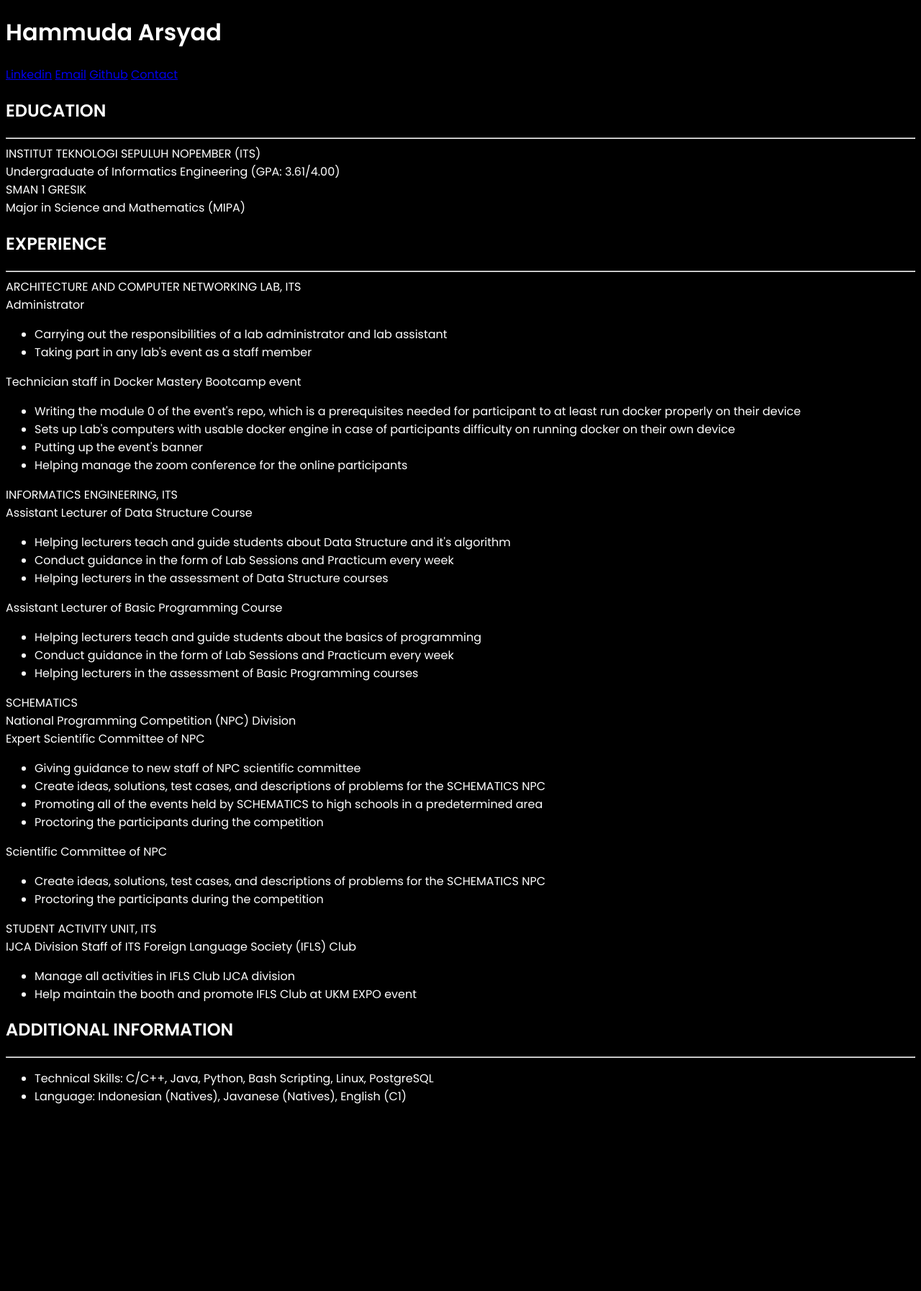
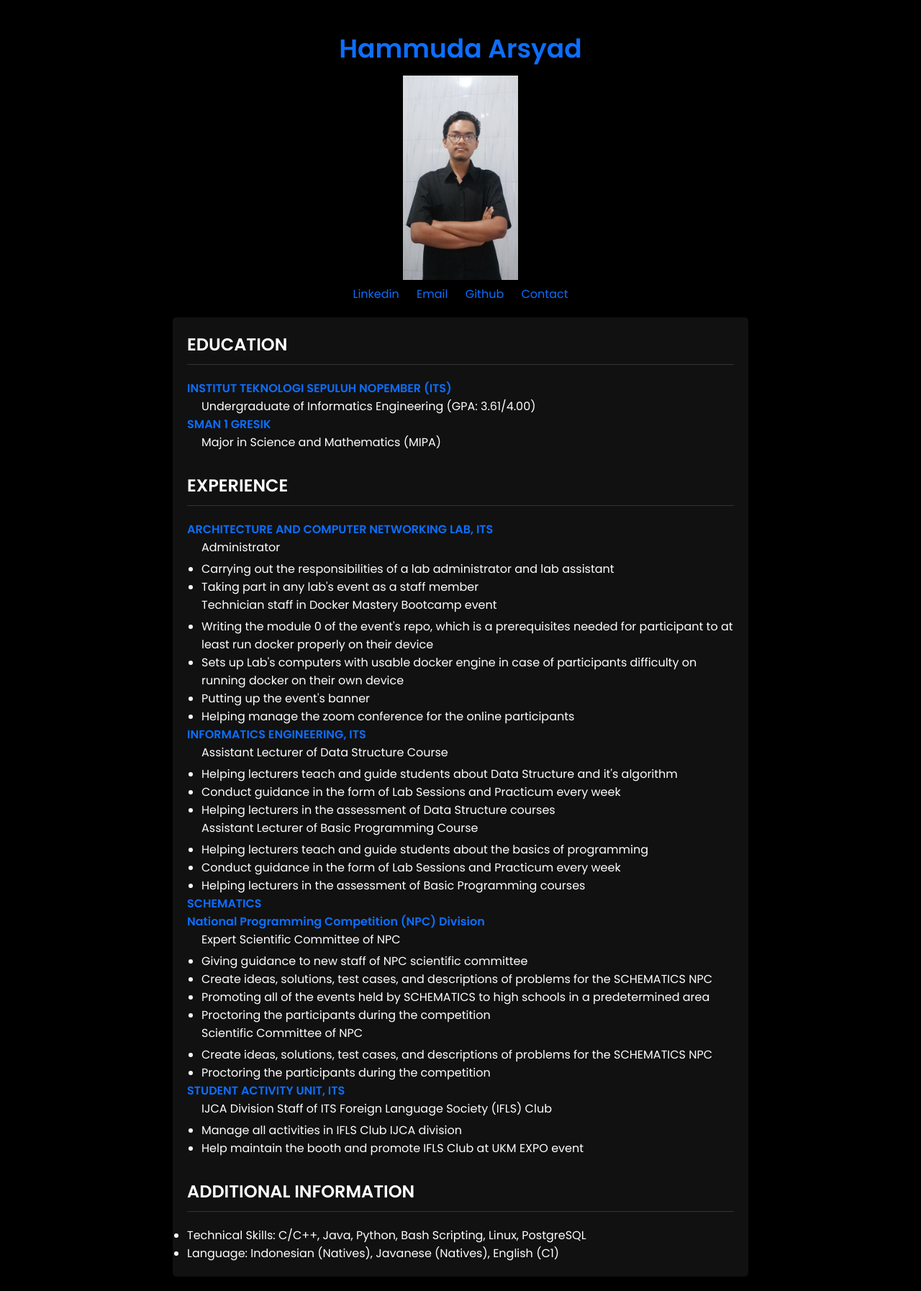
Before and after one commit to H-mD/Tugas1-PWEB, a PHP site: page / in a window 1280 px wide. Shown: the whole page at 72% size. Before the commit the page ends 1534 px from the top, so only its background shows below. Run offline with PHP 8.4, Linux system fonts and the light colour scheme.

Commit message:
fix: styling

```diff
--- a/css/style.css
+++ b/css/style.css
@@ -1,5 +1,95 @@
+/* Reset some default styles */
+body, h1, h2, ul {
+  margin: 0;
+  padding: 0;
+}
+
+/* Set a background color and text color for the entire page */
 body {
   font-family: 'Poppins', sans-serif;
-  background-color: black;
-  color: white;
+  background-color: #000; /* Black background */
+  color: #fff; /* White text */
 }
+
+/* Style the container */
+.container {
+  max-width: 800px;
+  margin: 0 auto;
+  padding: 20px;
+}
+
+/* Style the header section */
+.header {
+  text-align: center;
+  padding: 20px 0;
+}
+
+.header h1 {
+  font-size: 36px;
+  margin-bottom: 10px;
+  color: #0d6efd; /* Neon blue accent color */
+}
+
+.header a {
+  text-decoration: none;
+  margin: 0 10px;
+  color: #0d6efd; /* Neon blue accent color */
+}
+
+/* Style the content section */
+.content {
+  background-color: #111; /* Dark grayish background */
+  padding: 20px;
+  border-radius: 5px;
+  box-shadow: 0px 0px 10px rgba(0, 0, 0, 0.3);
+}
+
+/* Style the education and experience sections */
+.education, .experience {
+  margin-bottom: 30px;
+}
+
+.place {
+  font-weight: bold;
+  color: #0d6efd; /* Neon blue accent color */
+}
+
+.info {
+  margin-left: 20px;
+}
+
+ul {
+  margin-top: 5px;
+  list-style-type: disc;
+}
+
+/* Style the additional information section */
+.additional {
+  margin-top: 30px;
+}
+
+/* Style the horizontal lines */
+hr {
+  border: 0;
+  border-top: 1px solid #333; /* Slightly lighter gray */
+  margin-top: 10px;
+  margin-bottom: 20px;
+}
+
+/* Style the links */
+a:hover {
+  text-decoration: underline;
+}
+
+/* Responsive design for smaller screens */
+@media screen and (max-width: 600px) {
+  .container {
+      padding: 10px;
+  }
+  .header h1 {
+      font-size: 24px;
+  }
+  .header a {
+      margin: 0 5px;
+  }
+}
--- a/index.html
+++ b/index.html
@@ -13,7 +13,10 @@
 <body>
     <div class="container">
         <div class="header">
-            <h1>Hammuda Arsyad</h1>
+            <div>
+                <h1>Hammuda Arsyad</h1>
+                <img src="src/raih.jpg" alt="raihku" style="width: 20%; ">
+            </div>
             <a href="linkedin.com/in/hammuda-arsyad">Linkedin</a>
             <a href="mailto:hammudaarsyad@gmail.com">Email</a>
             <a href="github.com/H-mD">Github</a>
```
